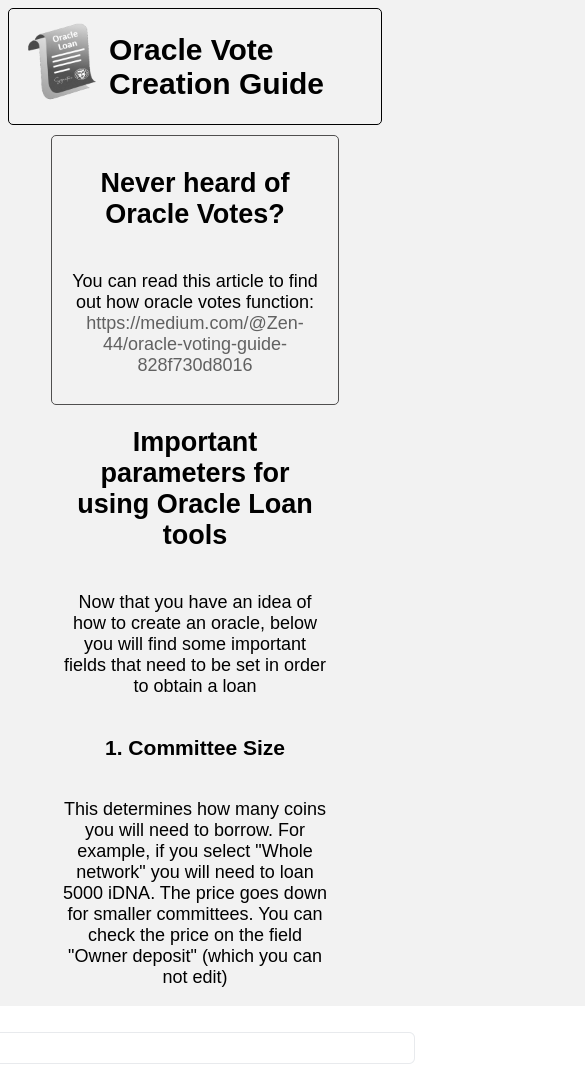
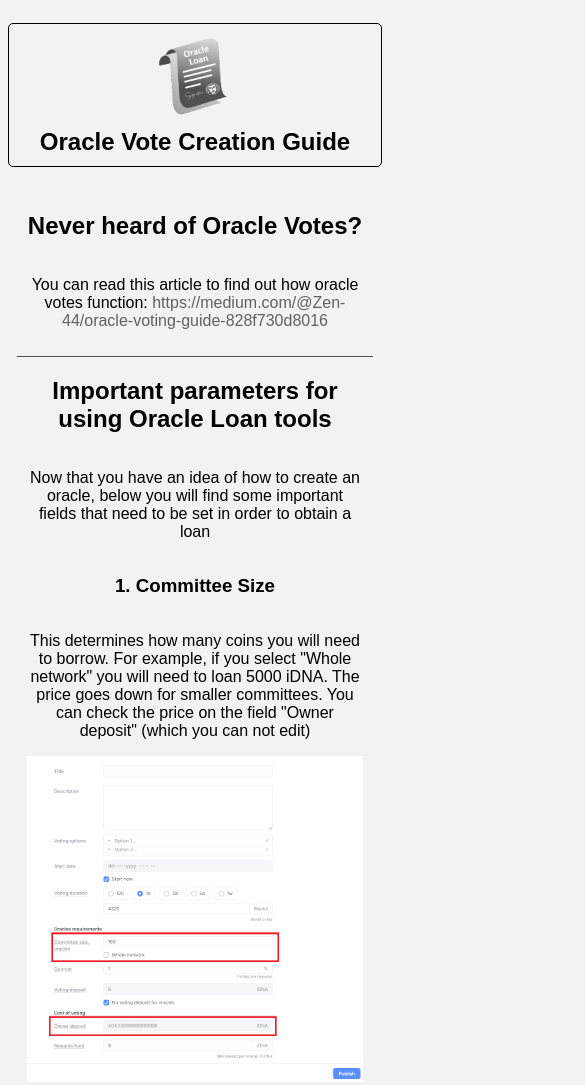
Before and after one commit to Zen-44/oracle-loan-ui, a website: page guide.html in a window 390 px wide. Shown: the top 1085 px of the page, 585 px wide, since content can reach past the window. Drawn offline with Linux system fonts and the light colour scheme.

Commit message:
make the guide responsive

```diff
--- a/guide.html
+++ b/guide.html
@@ -26,6 +26,7 @@
             <h2>Never heard of Oracle Votes?</h2>
             <p>You can read this article to find out how oracle votes function: <a href="https://medium.com/@Zen-44/oracle-voting-guide-828f730d8016">https://medium.com/@Zen-44/oracle-voting-guide-828f730d8016</a></p>
         </div>
+
         <div id="important-parameters" class="main-container">
             <h2>Important parameters for using Oracle Loan tools</h2>
             <p>Now that you have an idea of how to create an oracle, below you will find some important fields that need to be set in order to obtain a loan</p>
@@ -33,18 +34,24 @@
             <h3>1. Committee Size</h3>
             <p>This determines how many coins you will need to borrow. For example, if you select "Whole network" you will need to loan 5000 iDNA. The price goes down for smaller committees. You can check the price on the field "Owner deposit" (which you can not edit)</p>
             <img src="./resources/images/committee-size.png" alt="Committee Size">
+        </div>
 
+        <div id="important-parameters" class="main-container">
             <h3>2. Owner Address & Owner Fee</h3>
             <p>For your oracle to be accepted, the owner address needs to be set to the smart contract address (you can find it on the <a href="https://oracle-loan.idena.cloud" target="_blank">main page</a>)</p>
             <p>Also, the Owner Fee has to be set to 0 as in the image below.</p>
             <p>Note: These fields can be found under "Advanced Settings"</p>
             <img src="./resources/images/owner-address-and-fee.png" alt="Owner Address">
+        </div>
 
+        <div id="important-parameters" class="main-container">
             <h3>3. Vote Duration</h3>
             <p>The duration of an oracle vote is split into 2 sections: the secret voting (field "Voting Duration") and vote counting (field "Counting Duration")</p>
             <p>What is important for getting a loan is that: these 2 combined should not last more than 4 weeks. Precisely, if you add up the number of blocks from each field, it should be less than 120960 blocks.</p>
             <img src="./resources/images/overall-duration.png" alt="Vote Duration">
+        </div>
 
+        <div id="important-parameters" class="main-container">
             <h3>4. Start Date</h3>
             <p>This field determines the earliest you will be able to start the oracle vote. If you want to set this, it needs to be at most 2 weeks in the future for your oracle to be accepted for a loan.</p>
             <img src="./resources/images/start-date.png" alt="Start Date">
--- a/resources/styles/guide.css
+++ b/resources/styles/guide.css
@@ -11,10 +11,12 @@ body{
 
 header{
     display: flex;
-    flex-direction: row;
+    flex-direction: column;
+    text-align: center;
     align-items: center;
     width: 100%;
     padding: 10px;
+    margin: 15px;
     box-sizing: border-box;
     border: 1px solid black;
     border-radius: 5px;
@@ -31,7 +33,6 @@ main{
     justify-content: space-between;
     align-items: center;
     width: 100%;
-    padding: 10px;
     box-sizing: border-box;
 }
 
@@ -40,14 +41,16 @@ main{
     flex-direction: column;
     justify-content: center;
     align-items: center;
-    max-width: 75%;
+    max-width: 1100px;
     text-align: center;
+    padding-bottom: 10px;
+    border-bottom: 1px solid #504f4f;
 }
 
 #present-oracle-votes{
     padding: 10px;
-    border-radius: 5px;
-    border: 1px solid #504f4f;
+    width: 100%;
+    border-bottom: 1px solid #504f4f;
 }
 
 a {
@@ -58,3 +61,22 @@ a {
 a:hover {
     color: #9b9a9a;
 }
+
+img {
+    max-width: 100%;
+    height: auto;
+}
+
+@media (max-width: 768px) {
+    body {
+        font-size: 16px;
+    }
+
+    header span {
+        font-size: 24px;
+    }
+
+    .main-container {
+        max-width: 90%;
+    }
+}
```
